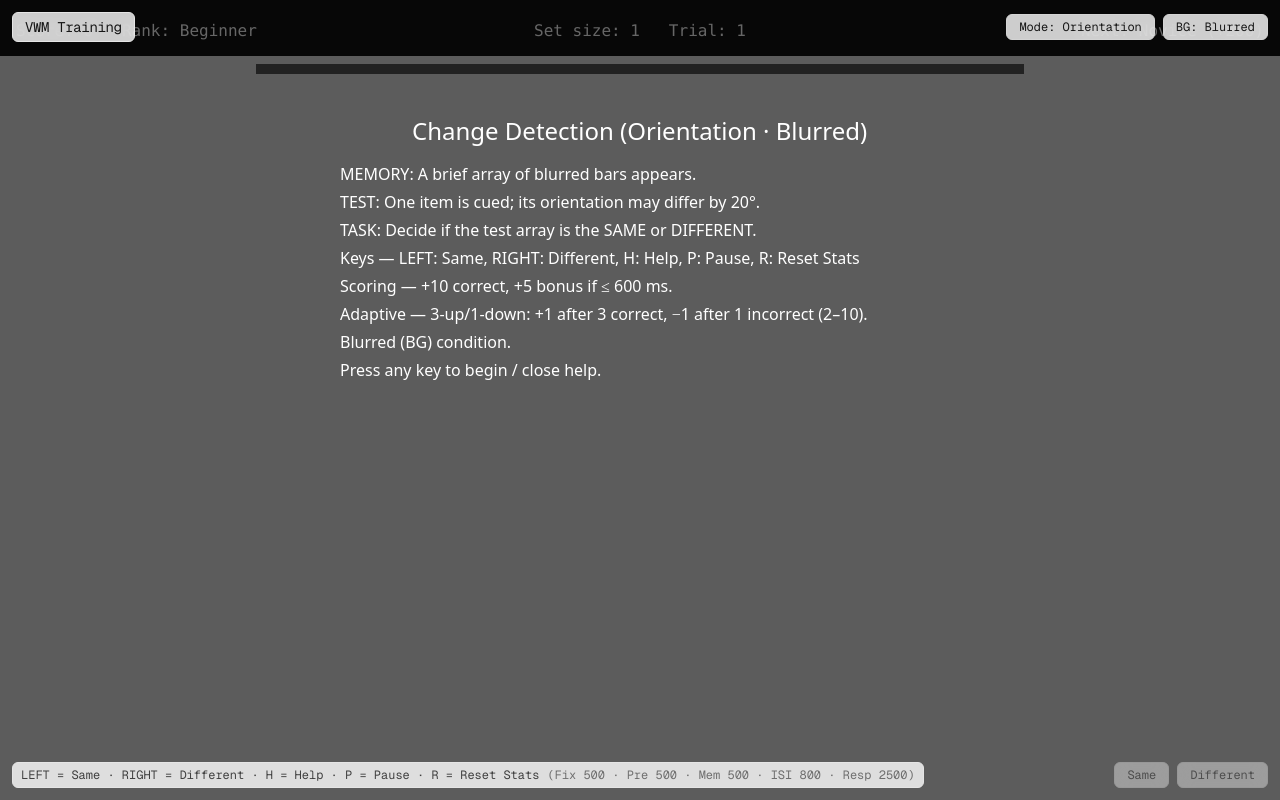
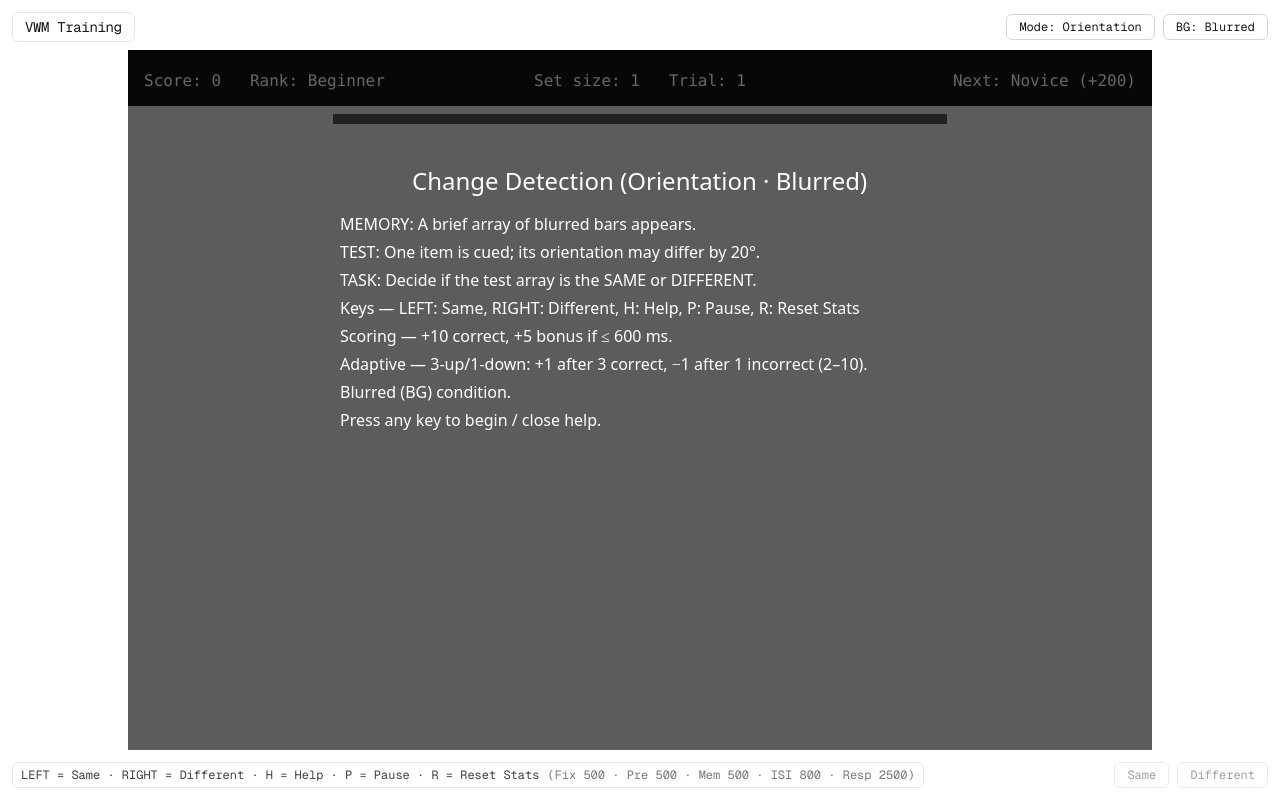
Before and after one commit to igweo/visual-working-memory-trainer, a Next.js app: page / in a window 1280 px wide. Built offline with nearby package versions, Linux system fonts and the light colour scheme.

Commit message:
Revert fullscreen UI, center canvas, and remove early-feature navbar

```diff
--- a/src/app/globals.css
+++ b/src/app/globals.css
@@ -29,3 +29,12 @@ body {
   color: var(--foreground);
   font-family: Arial, Helvetica, sans-serif;
 }
+
+.centered-app {
+  min-height: 100vh;
+  min-width: 100vw;
+  display: flex;
+  align-items: center;
+  justify-content: center;
+  background: var(--background);
+}
--- a/src/app/page.tsx
+++ b/src/app/page.tsx
@@ -472,29 +472,10 @@ function highlightProbe(ctx: CanvasRenderingContext2D, x: number, y: number) {
 // -------------------- Main Component --------------------
 export default function Page() {
   const canvasRef = useRef<HTMLCanvasElement | null>(null);
-  // Fullscreen canvas sizing
-  const [vp, setVp] = useState({ w: 0, h: 0, dpr: 1 });
-  useEffect(() => {
-    const resize = () => {
-      const dpr = Math.max(1, Math.min(2, (typeof window !== "undefined" && (window as any).devicePixelRatio) || 1));
-      const w = typeof window !== "undefined" ? window.innerWidth : 1024;
-      const h = typeof window !== "undefined" ? window.innerHeight : 700;
-      setVp({ w, h, dpr });
-      const c = canvasRef.current;
-      if (c) {
-        c.style.width = `${w}px`;
-        c.style.height = `${h}px`;
-        c.width = Math.floor(w * dpr);
-        c.height = Math.floor(h * dpr);
-      }
-    };
-    resize();
-    window.addEventListener("resize", resize);
-    return () => window.removeEventListener("resize", resize);
-  }, []);
-  const w = vp.w || 1024;
-  const h = vp.h || 700;
-  const dpr = vp.dpr || 1;
+  // Fixed canvas size (pre-fullscreen)
+  const w = 1024;
+  const h = 700;
+  const dpr = 1;
 
   // Session state
   const [setSize, setSetSize] = useState(1);
@@ -1356,11 +1337,13 @@ export default function Page() {
   }, []);
 
   return (
-    <div className="fixed inset-0 bg-neutral-100 text-neutral-900">
+    <div className="centered-app text-neutral-900">
       <canvas
         ref={canvasRef}
         onClick={handleCanvasClick}
-        className="block w-full h-full"
+        width={w}
+        height={h}
+        style={{ width: w, height: h, display: "block" }}
       />
       <div className="absolute top-3 left-3 right-3 flex items-center justify-between">
         <div className="font-mono text-sm tracking-tight px-3 py-1 rounded-md bg-white/80 border border-neutral-200 backdrop-blur">
```
Also changed, not shown: src/app/layout.tsx (+19 -0 lines).
